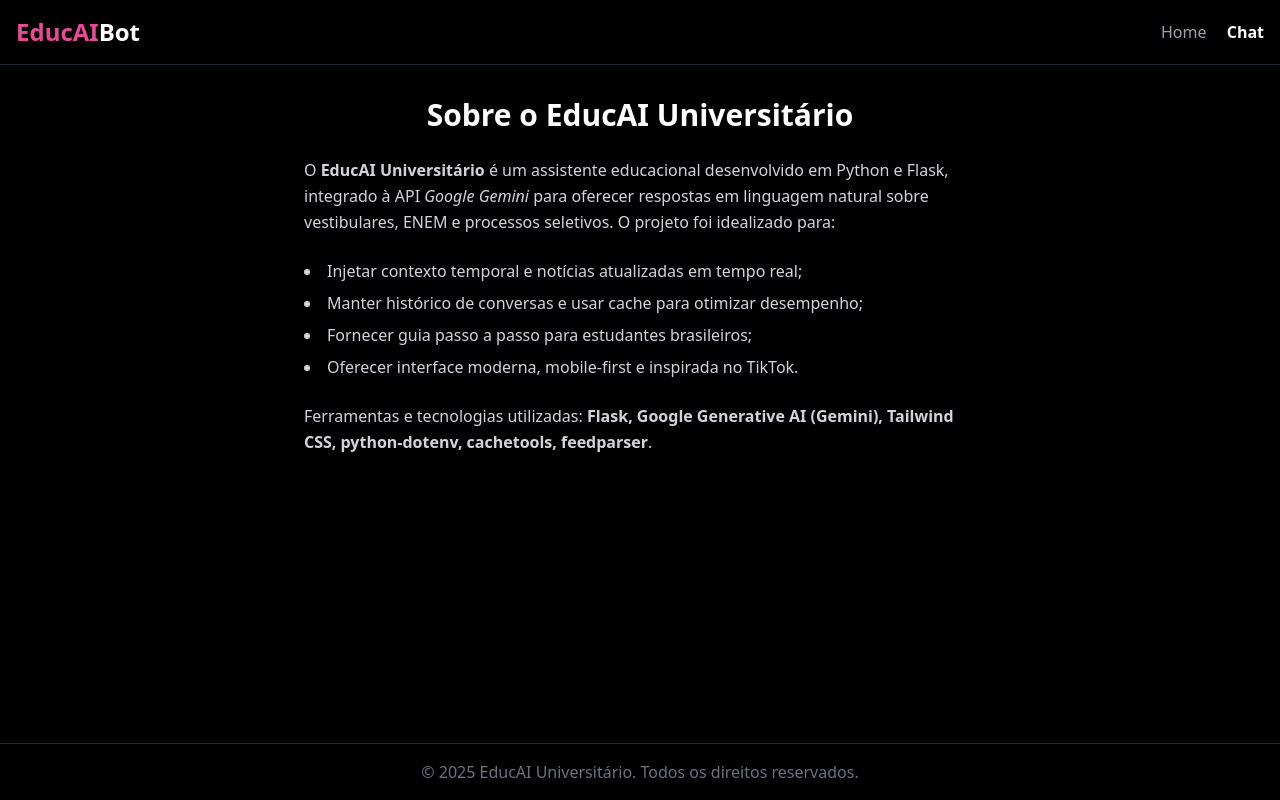
After one commit to laredonunes/geminai_2025, a Flask app: page /sobre in a window 1280 px wide. The commit adds this page. Run offline with Flask 3, Linux system fonts and the light colour scheme; some libraries are stand-ins or nearby versions.

Commit message:
modificação de estética

```diff
--- a/app.py
+++ b/app.py
@@ -53,6 +53,14 @@ def get_system_instructions() -> str:
 
 @app.route('/')
 def index():
+    return render_template('welcome.html')
+
+@app.route('/sobre')
+def sobre():
+    return render_template('sobre.html')
+
+@app.route('/inicio')
+def index1():
     return render_template('index.html')
 
 
@@ -95,8 +103,5 @@ def cursos():
     dados = buscar_cursos(api_url)
     return jsonify(dados)
 
-
-
-
 if __name__ == '__main__':
     app.run(debug=True)
--- /dev/null
+++ b/templates/sobre.html
@@ -0,0 +1,49 @@
+<!DOCTYPE html>
+<html lang="pt-BR">
+<head>
+  <meta charset="UTF-8">
+  <meta name="viewport" content="width=device-width, initial-scale=1.0">
+  <title>Sobre | EducAI Universitário</title>
+  <!-- Tailwind CSS CDN -->
+  <script src="https://cdn.tailwindcss.com"></script>
+</head>
+<body class="bg-black text-white flex flex-col h-screen">
+
+  <!-- Header estilo TikTok -->
+  <header class="flex items-center justify-between p-4 border-b border-gray-800">
+    <h1 class="text-2xl font-bold">
+      <span class="text-pink-500">EducAI</span>Bot
+    </h1>
+    <nav class="space-x-4">
+      <a href="/" class="text-gray-400 hover:text-white">Home</a>
+      <a href="/inicio" class="text-white font-semibold">Chat</a>
+    </nav>
+  </header>
+
+  <!-- Conteúdo Sobre -->
+  <main class="flex-1 overflow-auto p-8 space-y-6">
+    <h2 class="text-3xl font-bold text-center">Sobre o EducAI Universitário</h2>
+    <p class="text-gray-300 leading-relaxed max-w-2xl mx-auto">
+      O <strong>EducAI Universitário</strong> é um assistente educacional desenvolvido em Python e Flask,
+      integrado à API <em>Google Gemini</em> para oferecer respostas em linguagem natural sobre vestibulares,
+      ENEM e processos seletivos. O projeto foi idealizado para:
+    </p>
+    <ul class="list-disc list-inside text-gray-300 max-w-2xl mx-auto space-y-2">
+      <li>Injetar contexto temporal e notícias atualizadas em tempo real;</li>
+      <li>Manter histórico de conversas e usar cache para otimizar desempenho;</li>
+      <li>Fornecer guia passo a passo para estudantes brasileiros;</li>
+      <li>Oferecer interface moderna, mobile-first e inspirada no TikTok.</li>
+    </ul>
+    <p class="text-gray-300 leading-relaxed max-w-2xl mx-auto">
+      Ferramentas e tecnologias utilizadas:
+      <strong>Flask, Google Generative AI (Gemini), Tailwind CSS, python-dotenv, cachetools, feedparser</strong>.
+    </p>
+  </main>
+
+  <!-- Footer -->
+  <footer class="p-4 border-t border-gray-800 text-center text-gray-500">
+    &copy; 2025 EducAI Universitário. Todos os direitos reservados.
+  </footer>
+
+</body>
+</html>
```
Also changed, not shown: templates/index.html (+4 -4 lines), templates/welcome.html (added, +22 -0 lines).
